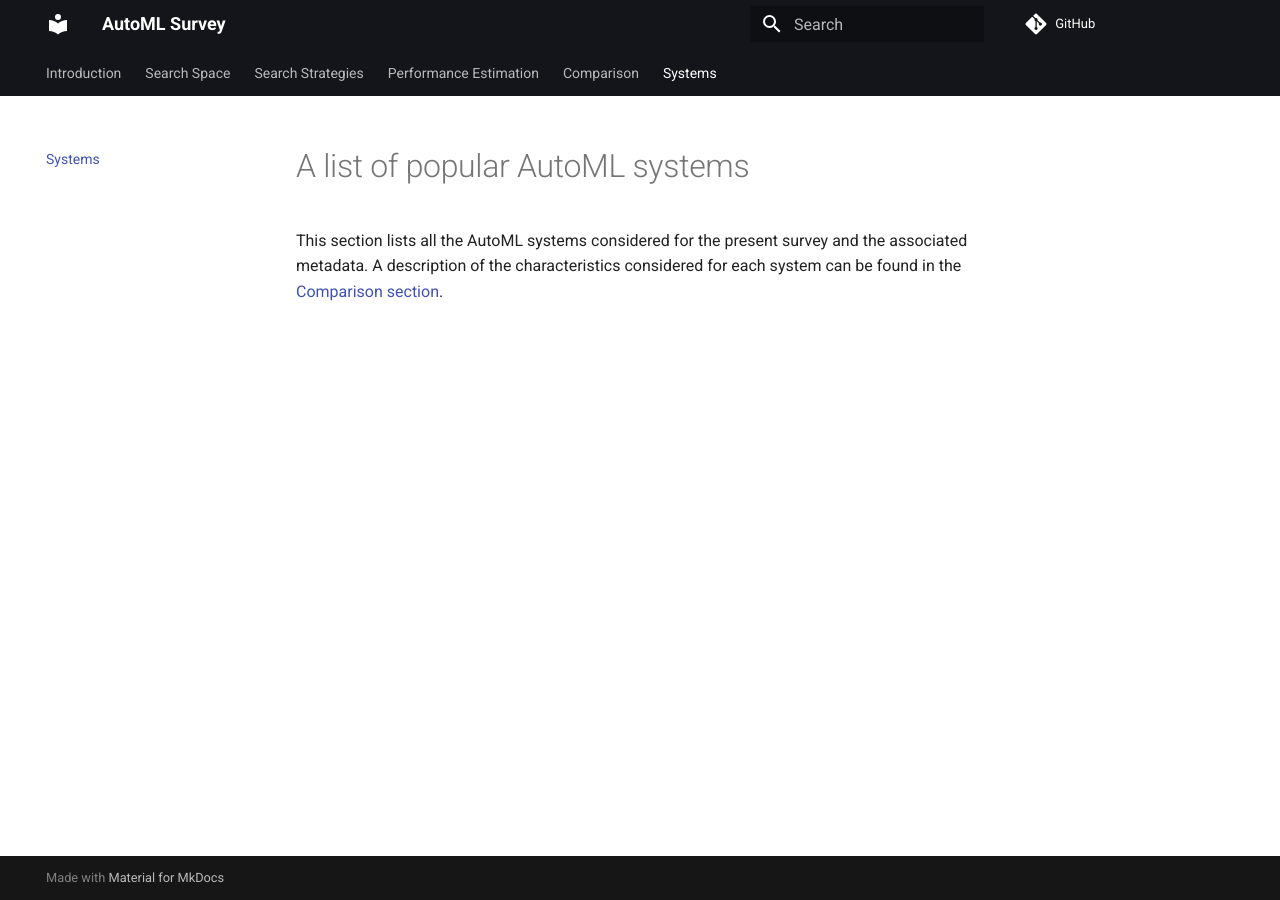
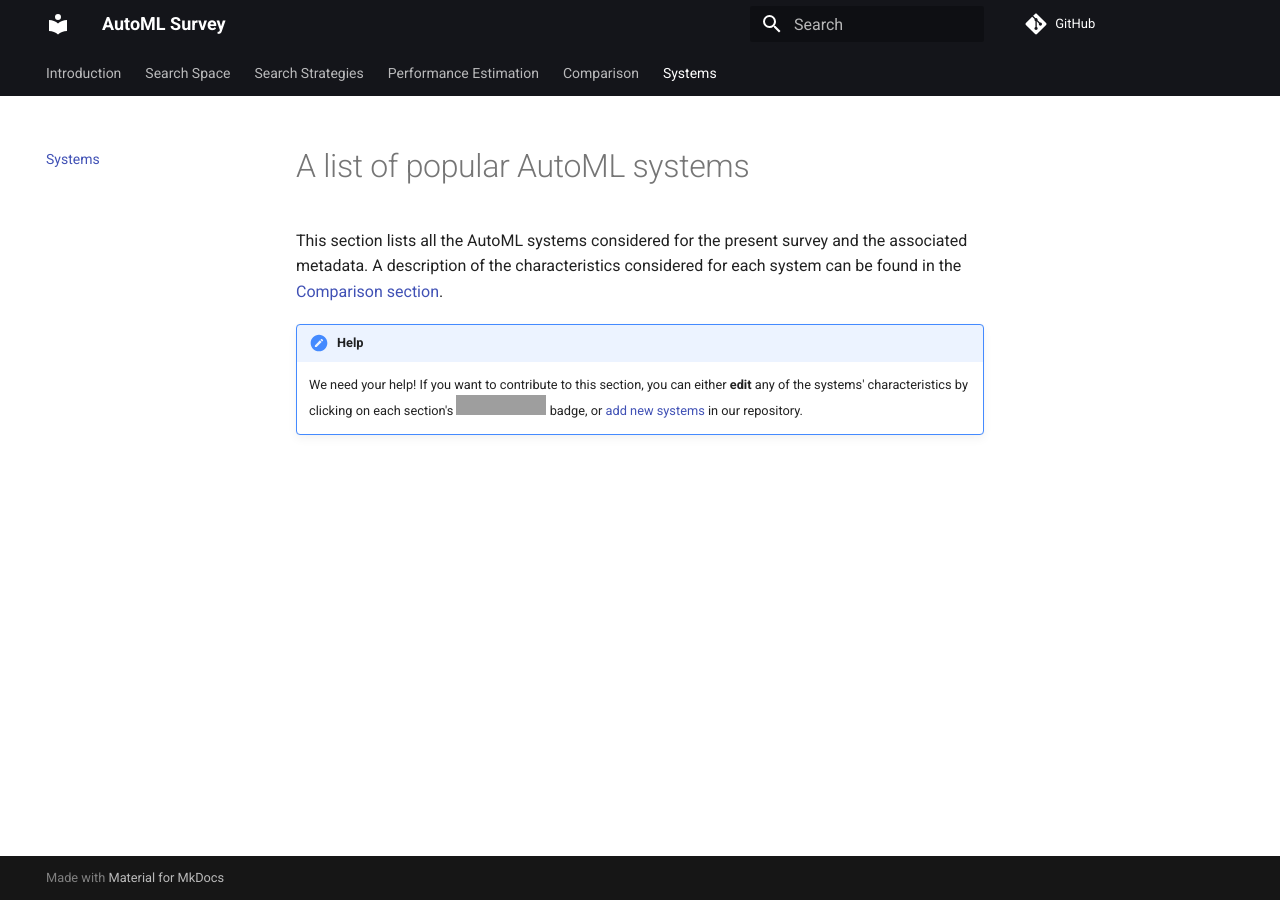
Before and after one commit to autogoal/survey, an MkDocs documentation site: the page built from docs/systems.md, in a window 1280 px wide. Built offline with MkDocs 1.6.1 and Material for MkDocs 9.7.7, drawn with Linux system fonts in a browser that asks for light colours; comment, search, counter and statistics services are not loaded; grey boxes are pictures that could not be loaded.

Commit message:
Add help info

```diff
--- a/docs/systems.md
+++ b/docs/systems.md
@@ -3,4 +3,8 @@
 This section lists all the AutoML systems considered for the present survey and the associated metadata.
 A description of the characteristics considered for each system can be found in the [Comparison section](./comparison).
 
+!!! help
+    We need your help!
+    If you want to contribute to this section, you can either **edit** any of the systems' characteristics by clicking on each section's ![](https://img.shields.io/badge/Edit-On Github-orange?logo=github) badge, or [add new systems](https://github.com/autogoal/survey) in our repository.
+
 {!docs/systems_list.md!}
```
